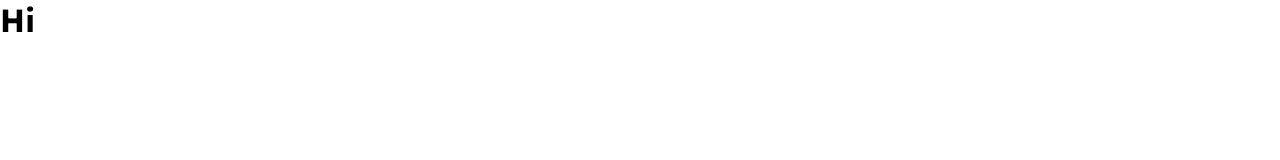
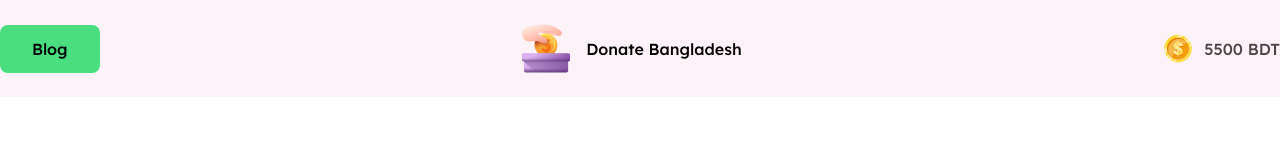
Before and after one commit to Joya322/Donation, a plain HTML site: page index.html in a window 1280 px wide. Drawn offline with nearby package versions, Linux system fonts and the light colour scheme.

Commit message:
navbar top part done

```diff
--- a/assets/css/style.css
+++ b/assets/css/style.css
@@ -3,3 +3,7 @@
   margin: 0px;
   padding: 0px;
 }
+.containe {
+  max-width: 1300px;
+  margin: auto;
+}
--- a/index.html
+++ b/index.html
@@ -11,10 +11,47 @@
       href="https://fonts.googleapis.com/css2?family=Lexend:wght@100..900&display=swap"
       rel="stylesheet"
     />
+    <!-- tailwind css -->
+    <script src="https://cdn.tailwindcss.com"></script>
     <!-- css style -->
-     <link rel="stylesheet" href="./assets/css/style.css">
+    <link rel="stylesheet" href="./assets/css/style.css" />
   </head>
+
   <body>
-    <h1>Hi</h1>
+    <!-- nav start -->
+    <nav>
+      <div class="navbar">
+        <div class="navTop bg-pink-50 py-6">
+          <div class="containe mx-6 md:mx-auto">
+            <ul class="flex justify-between items-center font-medium text-black">
+              <li><button class="bg-green-400  px-8 py-3 rounded-lg">Blog</button></li>
+              <li class="flex justify-center items-center gap-4">
+                <img class="icon" src="./assets/images/logo.png" alt="logo" />
+
+                <h3 class="iconTitle">Donate Bangladesh</h3>
+              </li>
+              <li class="flex justify-center items-center gap-3">
+                <img
+                  src="./assets/images/coin.png"
+                  alt="Coin Icon"
+                  class="balanceIcon"
+                />
+                <p class="balanceAmount opacity-70">5500 BDT</p>
+              </li>
+            </ul>
+          </div>
+        </div>
+        <div class="navBottom"></div>
+      </div>
+    </nav>
+    <!-- nav end -->
+
+    <!-- main start -->
+    <main></main>
+    <!-- main end -->
+
+    <!-- footer start -->
+    <footer></footer>
+    <!-- footer end -->
   </body>
 </html>
```
Also changed, not shown: tailwind.config.js (added).
